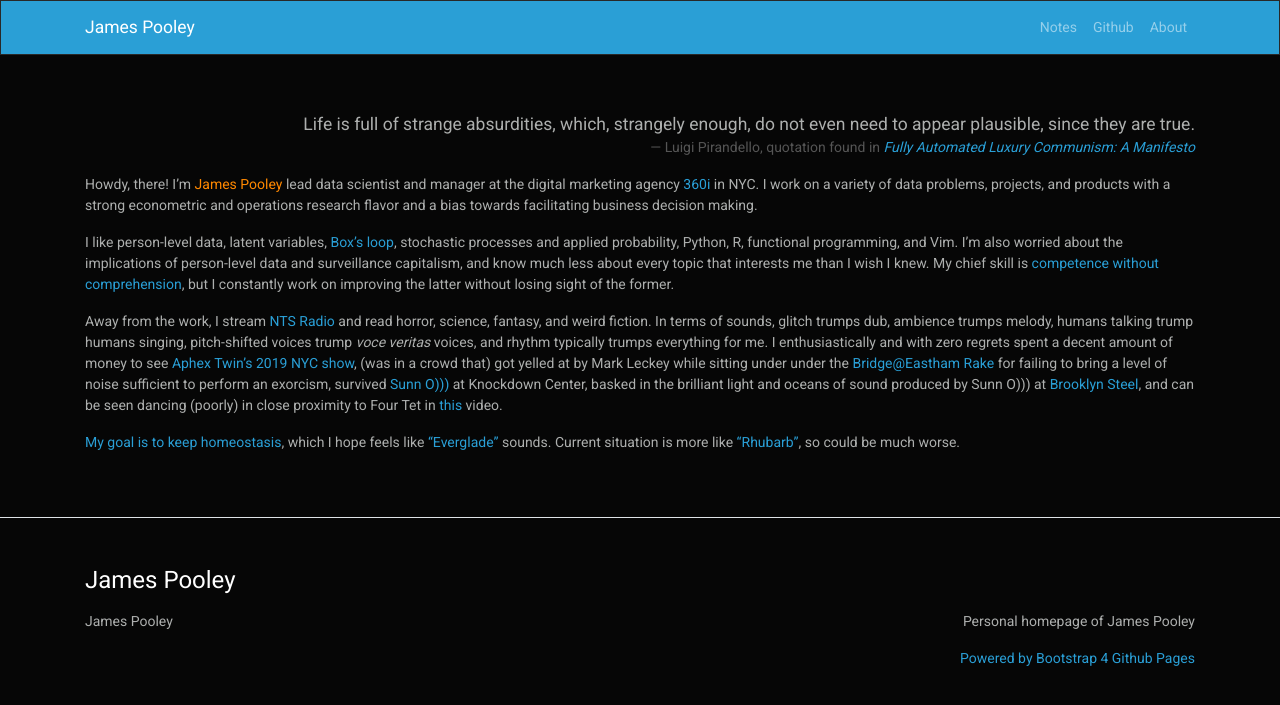
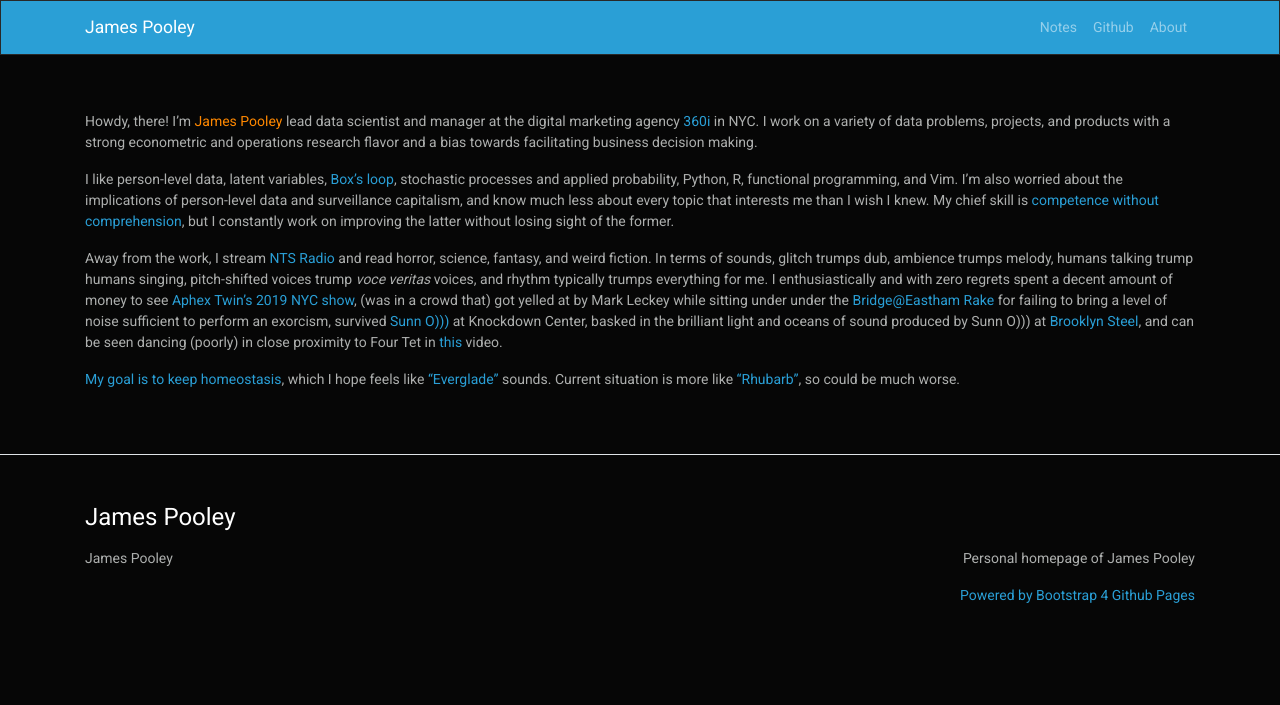
Before and after one commit to jamespooley/archived-jamespooley.github.io, a Jekyll site: the page built from about.md, in a window 1280 px wide. Shown: the top 705 px of the page. Built offline with Jekyll 4.4.1, drawn with Linux system fonts in a browser that asks for light colours; our own code applies the rules of GitHub Pages for plain Markdown files.

Commit message:
Remove quotation before I learn more about the dude

```diff
--- a/about.md
+++ b/about.md
@@ -1,8 +1,8 @@
-<blockquote class="blockquote text-right">
-  <p class="mb-0">Life is full of strange absurdities, which, strangely enough, do not even need to appear plausible, since they are true.</p>
-  <footer class="blockquote-footer">Luigi Pirandello,
-quotation found in <a href="https://www.versobooks.com/books/2757-fully-automated-luxury-communism"><cite title="Source Title">Fully Automated Luxury Communism: A Manifesto</cite></a></footer>
-</blockquote>
+<!-- <blockquote class="blockquote text-right"> -->
+<!--   <p class="mb-0">Life is full of strange absurdities, which, strangely enough, do not even need to appear plausible, since they are true.</p> -->
+<!--   <footer class="blockquote-footer">Luigi Pirandello, -->
+<!-- quotation found in <a href="https://www.versobooks.com/books/2757-fully-automated-luxury-communism"><cite title="Source Title">Fully Automated Luxury Communism: A Manifesto</cite></a></footer> -->
+<!-- </blockquote> -->
 
 Howdy, there! I'm <span class="text-warning">James Pooley</span>
 lead data scientist and manager at the digital marketing agency
```
